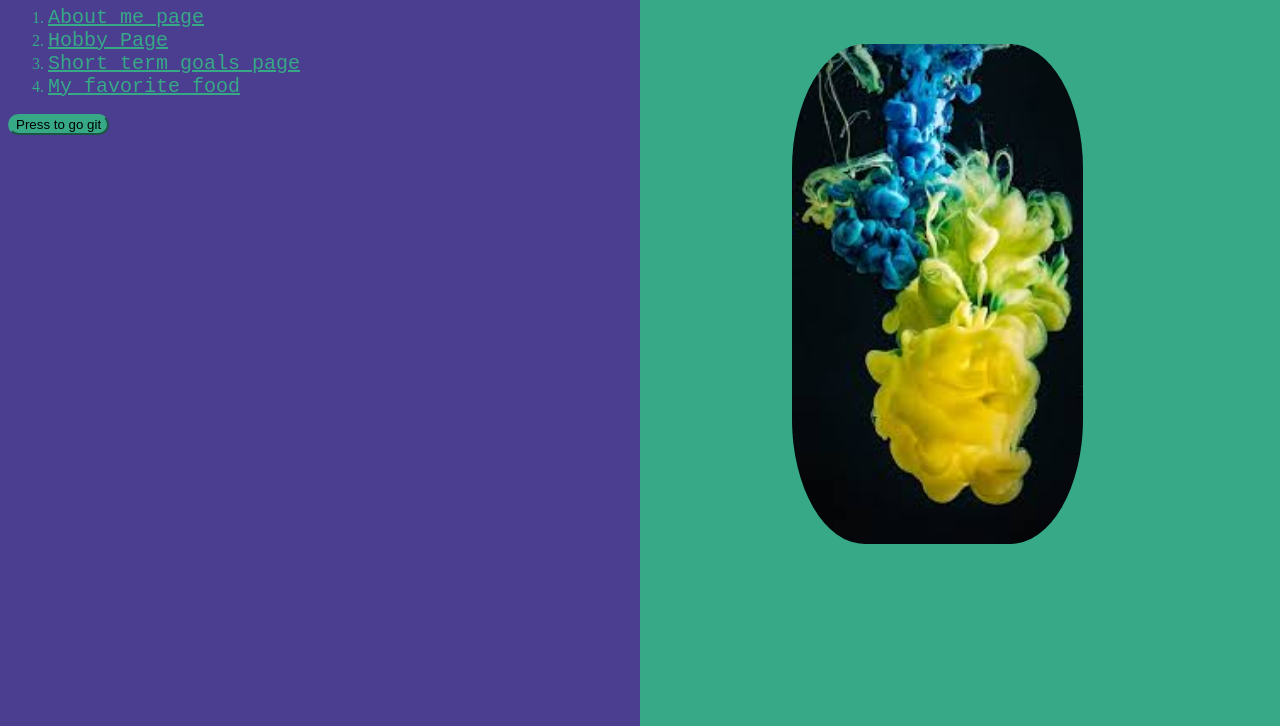
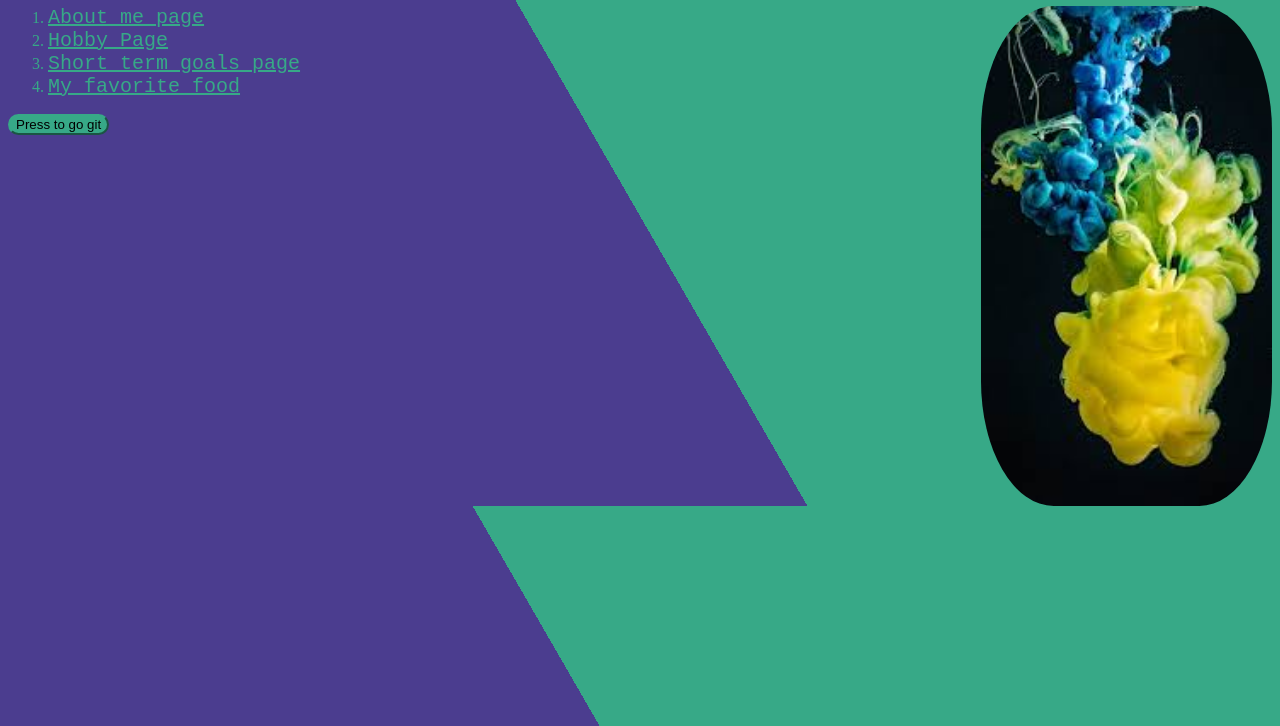
Before and after one commit to sulikismaylovv/Training, a plain HTML site: page WEEK_1/index.html in a window 1280 px wide. Shown: the part 74-800 px from the top of the page. Drawn offline with Linux system fonts and the light colour scheme.

Commit message:
assigment 3 done

```diff
--- a/WEEK_1/styles.css
+++ b/WEEK_1/styles.css
@@ -1,5 +1,5 @@
 body {
-    background: linear-gradient( 90deg, #4b3d8f 50%, #37a987 50%);
+    background: linear-gradient( 60deg, #4b3d8f 50%, #37a987 50%);
 }
 
 #list_of_pages {
@@ -23,6 +23,4 @@ button {
     height: 500px;
     width: auto;
     border-radius: 25%;
-    margin-top: 1cm;
-    margin-right: 5cm;
 }
```
